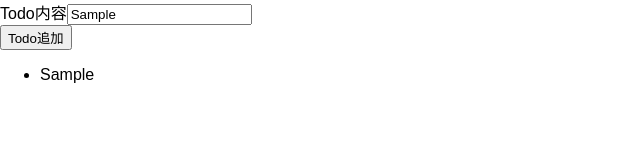
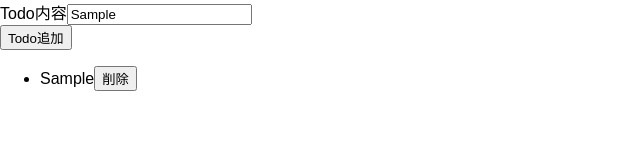
Before and after one commit to shunya-kitajima/typescript_section14, a React (Create React App) app: page / in a window 1280 px wide. Both pictures are taken after typing "Sample" into the empty fields and a click on the button "Todo追加". Shown: the top 160 px of the page, without its empty margins (0-640 px from the left). Built offline with nearby package versions, Linux system fonts and the light colour scheme.

Commit message:
削除処理を追加

```diff
--- a/src/App.tsx
+++ b/src/App.tsx
@@ -6,13 +6,20 @@
 const App: React.FC = () => {
   const [todos, setTodos] = useState<Todo[]>([]);
   const todoAddHandler = (text: string) => {
-    setTodos([{id: Math.random().toString(), text: text}]);
-    console.log(text);
+    setTodos(prevTodos => [
+      ...prevTodos,
+      {id: Math.random().toString(), text: text},
+    ]);
   };
+
+  const todoDeleteHandler = (todoId: string) => {
+    setTodos(prevTodos => prevTodos.filter(todo => todo.id !== todoId));
+  };
+
   return (
     <div className="App">
       <NewTodo onAddTodo={todoAddHandler} />
-      <TodoList items={todos} />
+      <TodoList items={todos} onDeleteTodo={todoDeleteHandler} />
     </div>
   );
 }
--- a/src/components/TodoList.tsx
+++ b/src/components/TodoList.tsx
@@ -2,12 +2,16 @@
 
 interface TodoListProps {
   items: { id: string; text: string }[];
+  onDeleteTodo: (id: string) => void;
 }
 
 const TodoList: React.FC<TodoListProps> = props => {
   return <ul>
     {props.items.map(todo =>
-      <li key={todo.id}>{todo.text}</li>
+      <li key={todo.id}>
+        <span>{todo.text}</span>
+        <button onClick={props.onDeleteTodo.bind(null, todo.id)}>削除</button>
+      </li>
     )}
   </ul>
 };
```
